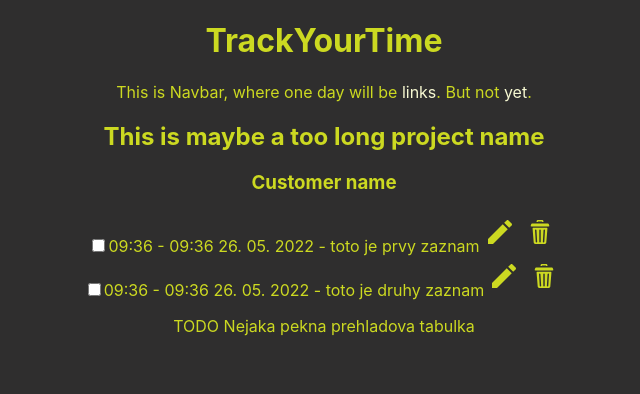
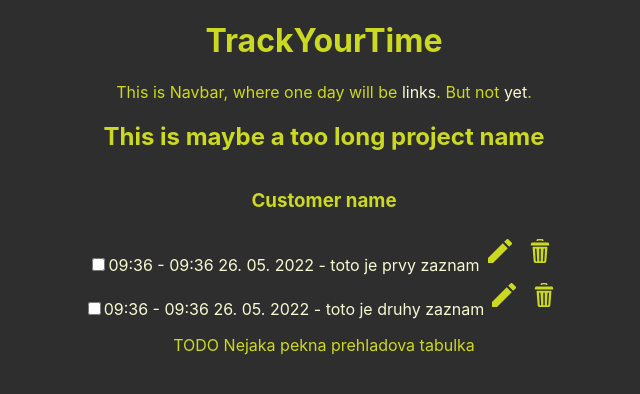
Before and after one commit to betusin/pb138-track-your-time, a React (Vite) app in the folder frontend/: page /project/1 in a window 1280 px wide. Shown: the top 394 px of the page, without its empty margins (316-956 px from the left). Built offline with nearby package versions, Linux system fonts and the light colour scheme.

Commit message:
feat(css): light-styled project page with sessions

```diff
--- a/frontend/src/index.css
+++ b/frontend/src/index.css
@@ -14,15 +14,12 @@ body {
   -webkit-font-smoothing: antialiased;
   -moz-osx-font-smoothing: grayscale;
   background-color: var(--bg-color);
+  color: var(--primary-color);
 }
 
 code {
   font-family: source-code-pro, Menlo, Monaco, Consolas, 'Courier New',
     monospace;
-}
-
-.App {
-  color: var(--primary-color);
 }
 
 a {
--- a/frontend/src/styles/Project.css
+++ b/frontend/src/styles/Project.css
@@ -36,6 +36,17 @@
   align-items: center;
 }
 
+.project-container {
+  display: flex;
+  justify-content: center;
+  align-items: center;
+  flex-direction: column;
+}
+
+.session-item {
+  color: var(--primary_light-color);
+}
+
 /* For desktop */
 @media only screen and (min-width: 800px) {
   .project-list {
```
